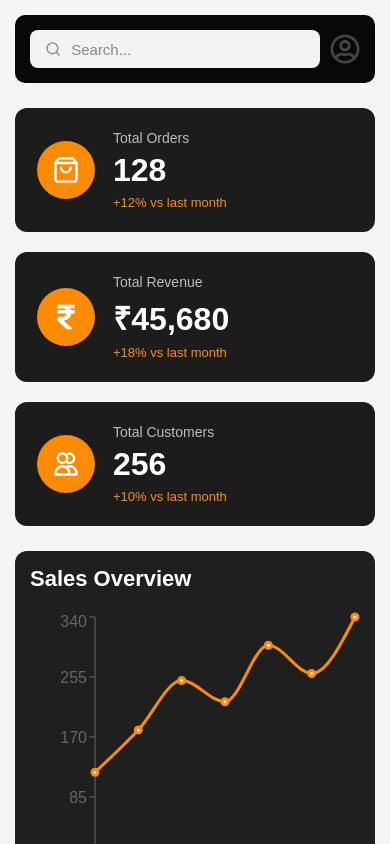
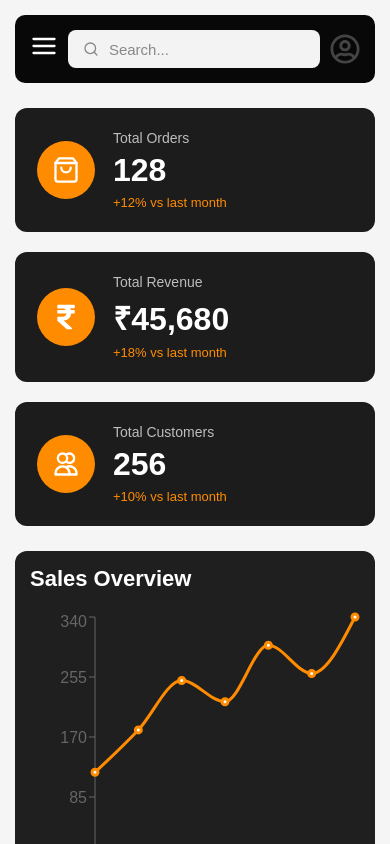
Before and after one commit to rajeshwari-frontend/Tea_House_Project, a Next.js app: page / in a window 390 px wide. Built offline with nearby package versions, Linux system fonts and the light colour scheme.

Commit message:
Added responsive admin dashboard with mobile sidebar

```diff
--- a/app/page.js
+++ b/app/page.js
@@ -1,11 +1,26 @@
+"use client";
+
+import { useState } from "react";
 import Sidebar from "../components/Sidebar";
 import Dashboard from "../components/Dashboard";
 
 export default function Home() {
+
+  const [isSidebarOpen, setIsSidebarOpen] = useState(false);
+
   return (
     <main className="dashboard-layout">
-      <Sidebar />
-      <Dashboard />
+
+      <Sidebar
+        isSidebarOpen={isSidebarOpen}
+        setIsSidebarOpen={setIsSidebarOpen}
+      />
+
+      <Dashboard
+        isSidebarOpen={isSidebarOpen}
+        setIsSidebarOpen={setIsSidebarOpen}
+      />
+
     </main>
   );
 }
--- a/components/Dashboard/Navbar/index.css
+++ b/components/Dashboard/Navbar/index.css
@@ -59,12 +59,20 @@
     font-weight: 500;
     color: #333;
 }
+.hamburger {
+  display: none;
+  font-size: 28px;
+  color: white;
+  cursor: pointer;
+}
 @media (max-width: 768px) {
 
   .navbar {
     padding: 15px;
   }
-
+  .hamburger {
+    display: block;
+  }
   .navbar-right {
     width: 100%;
     gap: 10px;
--- a/components/Dashboard/Navbar/index.jsx
+++ b/components/Dashboard/Navbar/index.jsx
@@ -1,14 +1,22 @@
+import { FiMenu } from "react-icons/fi";
 import { FiSearch } from "react-icons/fi";
 import { FaRegUserCircle } from "react-icons/fa";
+
+
 import "./index.css";
 
-const Navbar = () => {
+const Navbar = ({ isSidebarOpen, setIsSidebarOpen }) => {
   return (
     <div className="navbar">
 
 
       <div className="navbar-right">
-
+<div
+      className="hamburger"
+      onClick={() => setIsSidebarOpen(!isSidebarOpen)}
+    >
+      <FiMenu />
+    </div>
         <div className="search-box">
           <FiSearch className="search-icon" />
 
--- a/components/Dashboard/index.jsx
+++ b/components/Dashboard/index.jsx
@@ -5,10 +5,15 @@ import TopSelling from "./TopSelling";
 import RecentOrders from "./RecentOrders";
 import "./index.css";
 
-const Dashboard = () => {
+const Dashboard = ({ isSidebarOpen, setIsSidebarOpen }) => {
   return (
     <div className="dashboard">
-      <Navbar />
+
+      <Navbar
+        isSidebarOpen={isSidebarOpen}
+        setIsSidebarOpen={setIsSidebarOpen}
+      />
+
       <DashboardCards />
 
       <div className="dashboard-middle">
@@ -17,6 +22,7 @@ const Dashboard = () => {
       </div>
 
       <RecentOrders />
+
     </div>
   );
 };
--- a/components/Sidebar/index.css
+++ b/components/Sidebar/index.css
@@ -98,10 +98,36 @@
 .logout-title {
     font-size: 16px;
 }
-@media (max-width: 768px) {
+.sidebar-header {
+  display: none;
+}
+
+.close-icon {
+  font-size: 28px;
+  color: white;
+  cursor: pointer;
+}
+
+
+  @media (max-width: 768px) {
 
   .sidebar {
-    display: none;
+    width: 220px;
+    position: fixed;
+    top: 0;
+    left: 0;
+    transform: translateX(-100%);
+    transition: transform 0.3s ease;
+    z-index: 1000;
   }
 
+  .sidebar.open {
+    transform: translateX(0);
+  }
+   .sidebar-header{
+    display:flex;
+    justify-content: flex-end;
+    padding:15px;
+   }
+
 }
--- a/components/Sidebar/index.jsx
+++ b/components/Sidebar/index.jsx
@@ -7,6 +7,7 @@ import { MdOutlineMail } from "react-icons/md";
 import { HiOutlineUsers } from "react-icons/hi";
 import { IoSettingsOutline } from "react-icons/io5";
 import { FiLogOut } from "react-icons/fi";
+import {FiX} from "react-icons/fi";
 import "./index.css";
 
 const menuItems = [
@@ -47,10 +48,19 @@ const menuItems = [
   },
 ];
 
-const Sidebar = () => {
+const Sidebar = ({ isSidebarOpen, setIsSidebarOpen }) => {
   return (
-    <div className="sidebar">
-      <div>
+    <div className={`sidebar ${isSidebarOpen ? "open" : ""}`}>
+
+  <div className="sidebar-header">
+    <FiX
+      className="close-icon"
+      onClick={() => setIsSidebarOpen(false)}
+    />
+  </div>
+
+  <div></div>
+    <div>
         <div className="logo-section">
           <div className="logo-icon">
             <GiTeapot className="tea-icon" />
```
Lines whose indentation alone changed are shown as unchanged.
